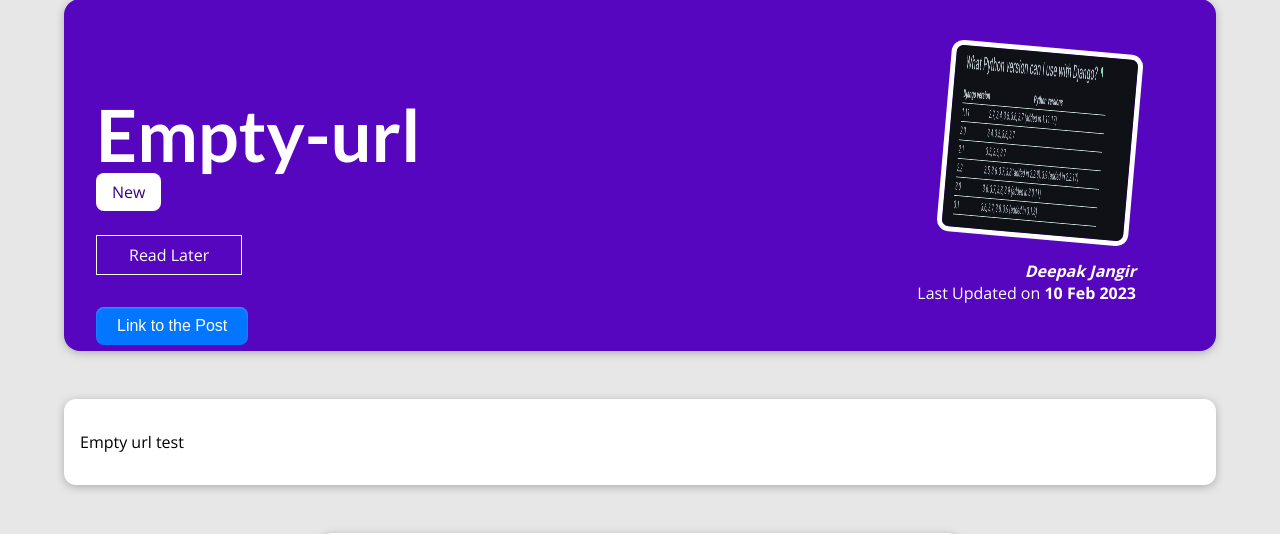
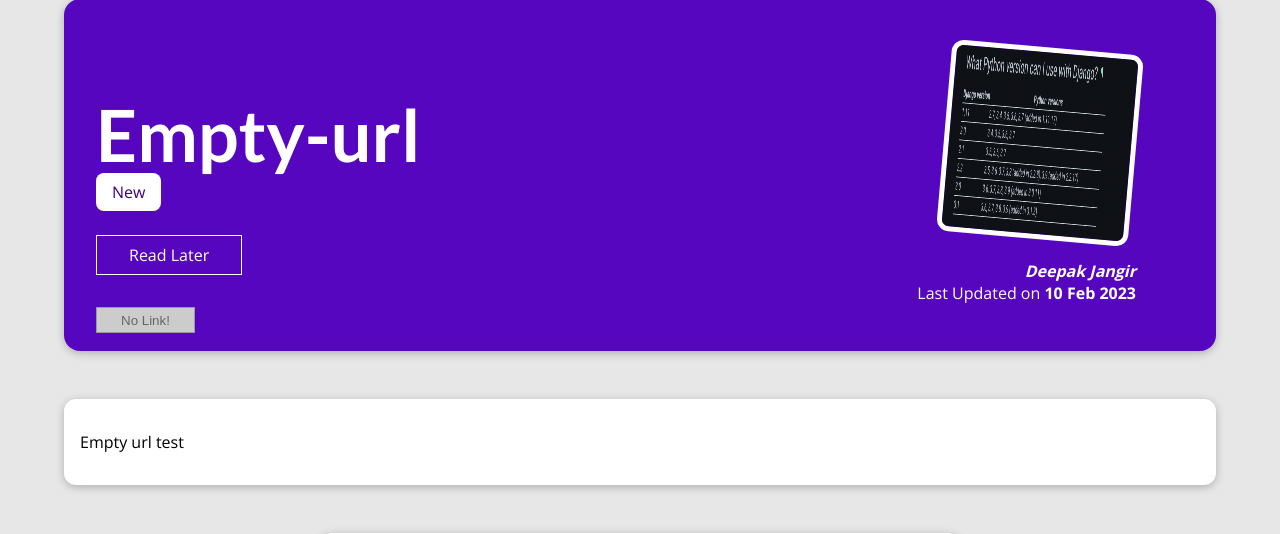
Before and after one commit to deepakjangir15/my-site, a Django app: a page that uses blog/templates/blog/post-detail.html in a window 1280 px wide. Shown: the part 129-663 px from the top of the page. Run offline with Django 4.2, Linux system fonts and the light colour scheme; data comes from the database, SQL or seed files in the repository; both versions use the stored data as it was after the commit.

Commit message:
Changed post url button status

```diff
--- a/blog/static/blog/post-detail.css
+++ b/blog/static/blog/post-detail.css
@@ -76,8 +76,17 @@ background-color: white;
 color: #390281;
 }
 
-#post-url p{
+#post-url button {
+  background-color: transparent;
+  padding: 0.3rem 1.5rem;
   color: white;
+  cursor: pointer;
+}
+
+#post-url button:disabled {
+ border: 1px solid #999999;
+ background-color: #cccccc;
+ color: #666666;
 }
 
 main {
@@ -210,38 +219,3 @@ color: #464646;
 #datetime {
     color: red;
 }
-
-
-.button-22 {
-  align-items: center;
-  appearance: button;
-  background-color: #0276FF;
-  border-radius: 8px;
-  border-style: none;
-  box-shadow: rgba(255, 255, 255, 0.26) 0 1px 2px inset;
-  box-sizing: border-box;
-  color: #fff;
-  cursor: pointer;
-  display: flex;
-  flex-direction: row;
-  flex-shrink: 0;
-  font-family: "RM Neue",sans-serif;
-  font-size: 100%;
-  line-height: 1.15;
-  margin: 0;
-  padding: 10px 21px;
-  text-align: center;
-  text-transform: none;
-  transition: color .13s ease-in-out,background .13s ease-in-out,opacity .13s ease-in-out,box-shadow .13s ease-in-out;
-  user-select: none;
-  -webkit-user-select: none;
-  touch-action: manipulation;
-}
-
-.button-22:active {
-  background-color: #00a0f6;
-}
-
-.button-22:hover {
-  background-color: #1C84FF;
-}
--- a/blog/templates/blog/post-detail.html
+++ b/blog/templates/blog/post-detail.html
@@ -36,8 +36,7 @@
         </div>
 
         <div id='post-url'>
-            <button class="button-22" role="button" > <a href="{{ post.url }}" target="_blank">Link to the Post</button>
-            {% comment %} <a href="{{ post.url }}">Link to the Post<p> {% endcomment %}
+            <a href="{{ post.url }}" target="_blank"><button type='button' {% if post_url_n_exists %}disabled{% endif %}>{% if post_url_n_exists %}No Link!{% else %}Link to the Post{% endif %}</button></a>
         </div>
 
         <article>
--- a/blog/views.py
+++ b/blog/views.py
@@ -46,7 +46,8 @@ class SinglePostView(View):
             'post_tags': post.tags.all(),
             'comment_form': CommentForm(),
             'comments': post.comments.all().order_by('-id')[:4],
-            'saved_for_later': self.is_stored_post(request,post.id)
+            'saved_for_later': self.is_stored_post(request,post.id),
+            'post_url_n_exists': post.url is None
         }
 
         return render(request,"blog/post-detail.html", context)
```
Also changed, not shown: db.sqlite3, uploads/posts/Screenshot_2023-02-08_at_11.59.04_fViKgXM.png (added), 1 other file.
